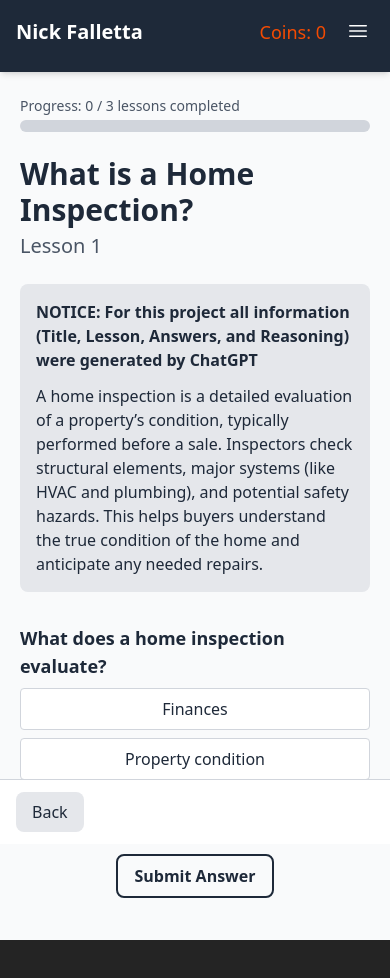
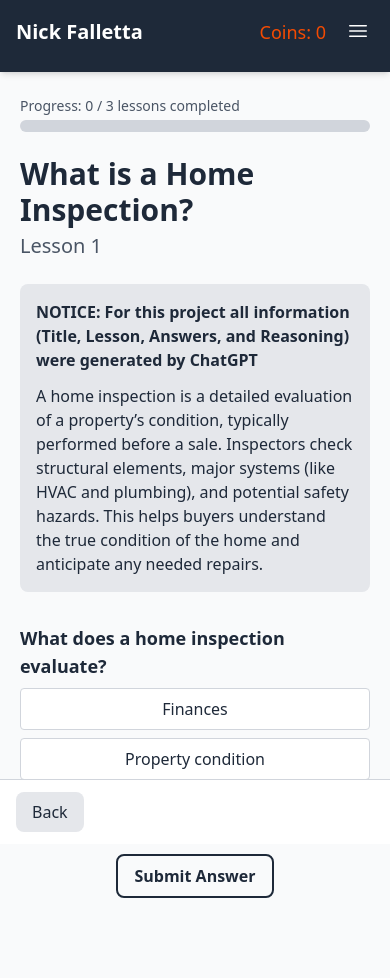
Before and after one commit to Nick-Falletta/Cher-Project, a React (Vite) app in the folder cher-project/: page /lesson/1 in a window 390 px wide. Before the commit the page ends 940 px from the top, so only its background shows below. Built offline with nearby package versions, Linux system fonts and the light colour scheme.

Commit message:
Phone Padding Fix

```diff
--- a/cher-project/src/screens/lessonScreen.jsx
+++ b/cher-project/src/screens/lessonScreen.jsx
@@ -58,7 +58,7 @@
   };
 
   return (
-    <div className="flex flex-col bg-gray-50 min-h-screen">
+    <div className="flex flex-col bg-gray-50 min-h-screen pb-20">
 
       {/* Progress Bar */}
       <div className="mb-6">
```
